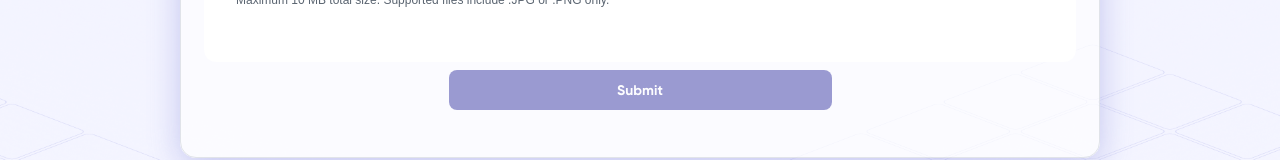
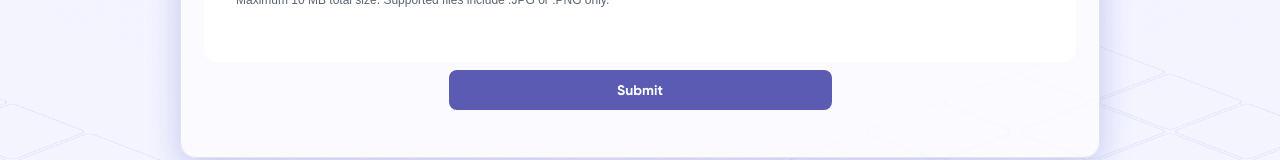
Before and after one commit to TrustVC/trustvc-website, a React (Vite) app: page /contact in a window 1280 px wide. Shown: the part 967-1127 px from the top of the page. Built offline with nearby package versions, Linux system fonts and the light colour scheme; no server answers.

Commit message:
fix: the error message not showing for success request

```diff
--- a/src/hooks/useContactForm.ts
+++ b/src/hooks/useContactForm.ts
@@ -274,7 +274,6 @@ export const useContactForm = (options: UseContactFormOptions) => {
     setDragActive(false)
     setFieldErrors({})
     // clearAllAttachments already clears submitError
-    setSubmitSuccess(null)
     setRecaptchaCompleted(false)
   }, [clearAllAttachments])
 
--- a/src/pages/Contact/index.tsx
+++ b/src/pages/Contact/index.tsx
@@ -45,7 +45,6 @@ const Contact = ({ isDarkMode }: ContactProps) => {
     handleFileInput,
     clearRecaptchaError,
     onSubmit,
-    isFormValid,
   } = useContactForm({
     getRecaptchaToken: () =>
       RECAPTCHA_SITE_KEY
@@ -188,7 +187,7 @@ const Contact = ({ isDarkMode }: ContactProps) => {
                   <SubmitButton
                     isDarkMode={isDarkMode}
                     isSubmitting={isSubmitting}
-                    isDisabled={!isFormValid || isSubmitting}
+                    isDisabled={isSubmitting}
                   />
                 </div>
               </form>
```
